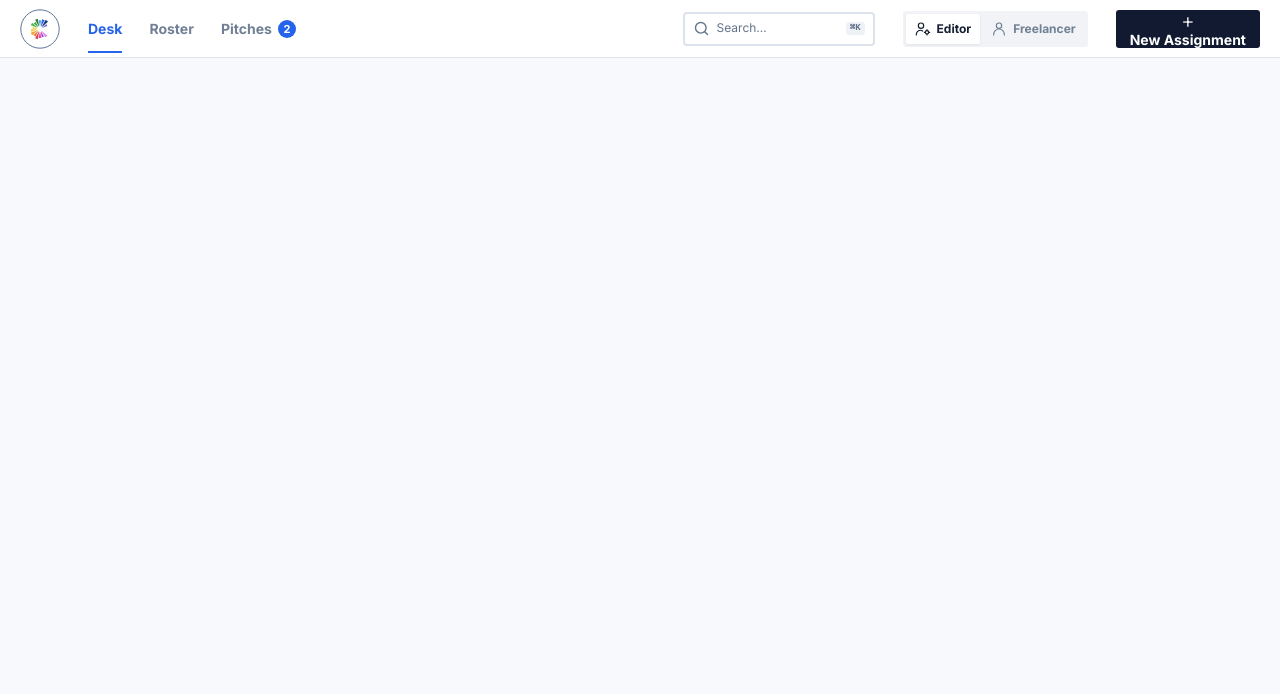
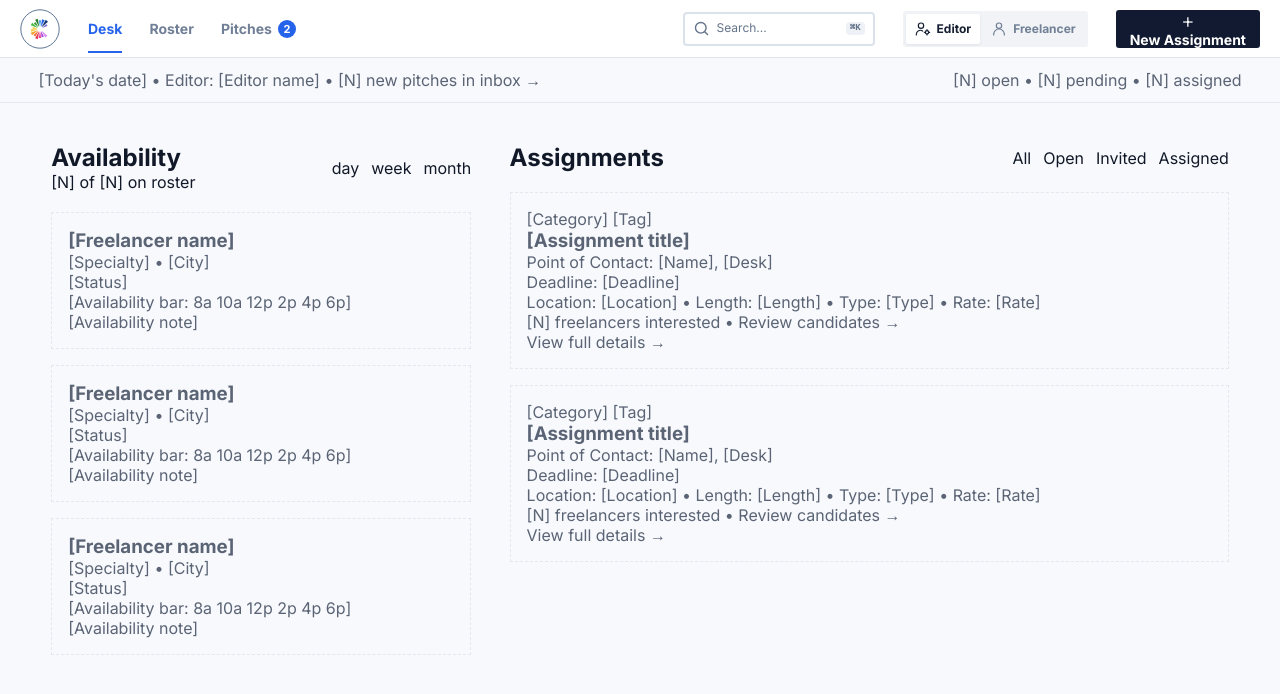
Before and after one commit to BU-Spark/se-iij-freelance-marketplace, a Next.js app: page /dashboard in a window 1280 px wide. Shown: the top 694 px of the page. Built offline with nearby package versions, Linux system fonts and the light colour scheme.

Commit message:
Add dashboard skeleton with placeholders

```diff
--- a/app/dashboard/dashboard.module.css
+++ b/app/dashboard/dashboard.module.css
@@ -0,0 +1,60 @@
+/* ============ Dashboard skeleton: layout only ============ */
+.shell {
+  min-height: 100vh;
+  background: var(--bg);
+}
+
+/* ---- Status bar under Joey's header ---- */
+.statusBar {
+  display: flex;
+  flex-wrap: wrap;
+  justify-content: space-between;
+  gap: 12px;
+  padding: 12px clamp(16px, 3vw, 40px);
+  color: var(--muted);
+  border-bottom: 1px solid var(--line);
+}
+
+/* ---- Two columns: availability left, assignments right ---- */
+.columns {
+  display: grid;
+  grid-template-columns: minmax(280px, 420px) 1fr;
+  gap: clamp(24px, 3vw, 48px);
+  padding: 40px clamp(16px, 4vw, 64px) 80px;
+}
+
+.sectionHead {
+  display: flex;
+  justify-content: space-between;
+  gap: 16px;
+  margin-bottom: 20px;
+}
+
+.toggles {
+  display: flex;
+  gap: 12px;
+}
+
+.list {
+  display: flex;
+  flex-direction: column;
+  gap: 16px;
+  list-style: none;
+}
+
+/* Dashed boxes show where the cards will go */
+.placeholder {
+  padding: 16px;
+  border: 1px dashed var(--line);
+  color: var(--muted);
+}
+
+/* ---- Phones and small tablets: stack the columns ---- */
+@media (max-width: 900px) {
+  .columns {
+    grid-template-columns: minmax(0, 1fr);
+  }
+  .sectionHead {
+    flex-wrap: wrap;
+  }
+}
--- a/app/dashboard/page.tsx
+++ b/app/dashboard/page.tsx
@@ -1,11 +1,82 @@
 import { Header } from '../components/header/Header';
+import styles from './dashboard.module.css';
+
+/*
+ * Dashboard skeleton: every section of the design is in place with placeholder text.
+ * Real data, cards and styling come in the next PRs.
+ */
+
+const ROSTER_PLACEHOLDERS = [1, 2, 3];
+const ASSIGNMENT_PLACEHOLDERS = [1, 2];
 
 export default function Dashboard() {
   return (
-    <div>
-      <div>
-        <Header />
+    <div className={styles.shell}>
+      <Header />
+
+      {/* ---- Status bar ---- */}
+      <div className={styles.statusBar}>
+        <p>[Today&apos;s date] • Editor: [Editor name] • [N] new pitches in inbox →</p>
+        <p>[N] open • [N] pending • [N] assigned</p>
       </div>
+
+      <main className={styles.columns}>
+        {/* ---- Left column: who is available ---- */}
+        <section aria-labelledby="availability-heading">
+          <div className={styles.sectionHead}>
+            <div>
+              <h2 id="availability-heading">Availability</h2>
+              <p>[N] of [N] on roster</p>
+            </div>
+            <div className={styles.toggles}>
+              <button type="button">day</button>
+              <button type="button">week</button>
+              <button type="button">month</button>
+            </div>
+          </div>
+
+          <ul className={styles.list}>
+            {ROSTER_PLACEHOLDERS.map((n) => (
+              <li key={n} className={styles.placeholder}>
+                <h3>[Freelancer name]</h3>
+                <p>[Specialty] • [City]</p>
+                <p>[Status]</p>
+                <p>[Availability bar: 8a 10a 12p 2p 4p 6p]</p>
+                <p>[Availability note]</p>
+              </li>
+            ))}
+          </ul>
+        </section>
+
+        {/* ---- Right column: assignments ---- */}
+        <section aria-labelledby="assignments-heading">
+          <div className={styles.sectionHead}>
+            <h2 id="assignments-heading">Assignments</h2>
+            <div className={styles.toggles}>
+              <button type="button">All</button>
+              <button type="button">Open</button>
+              <button type="button">Invited</button>
+              <button type="button">Assigned</button>
+            </div>
+          </div>
+
+          <ul className={styles.list}>
+            {ASSIGNMENT_PLACEHOLDERS.map((n) => (
+              <li key={n} className={styles.placeholder}>
+                <article>
+                  <p>[Category] [Tag]</p>
+                  <h3>[Assignment title]</h3>
+                  <p>Point of Contact: [Name], [Desk]</p>
+                  <p>Deadline: [Deadline]</p>
+                  <p>Location: [Location] • Length: [Length] • Type: [Type] • Rate: [Rate]</p>
+                  <p>[N] freelancers interested • Review candidates →</p>
+                  <p>View full details →</p>
+                </article>
+              </li>
+            ))}
+          </ul>
+        </section>
+      </main>
     </div>
   );
 }
```
Also changed, not shown: 1 other file (tests, documents, lock files or other folders).
